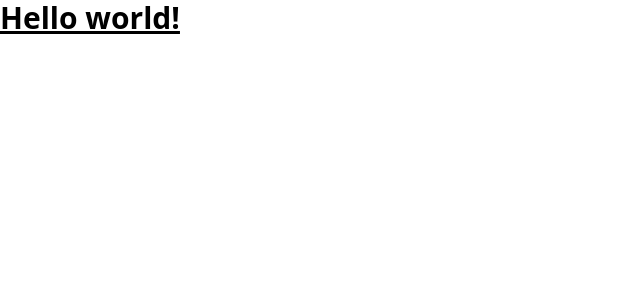
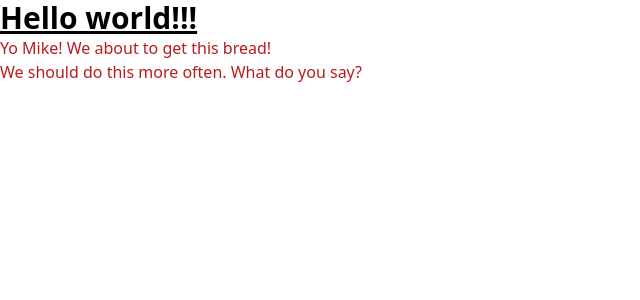
Before and after one commit to Vi-obb/react-cryptocurrency-app, a React (Vite) app: page / in a window 1280 px wide. Shown: the top 300 px of the page, without its empty margins (0-640 px from the left). Built offline with nearby package versions, Linux system fonts and the light colour scheme.

Commit message:
testing this shit out

```diff
--- a/src/App.jsx
+++ b/src/App.jsx
@@ -17,8 +17,14 @@ function App() {
   return (
     <div>
       <h1 className="text-3xl font-bold underline">
-        Hello world!
+        Hello world!!!
       </h1>
+      <p className="text-red-700">
+        Yo Mike! We about to get this bread!
+      </p>
+      <p  className="text-red-700">
+        We should do this more often. What do you say?
+      </p>
     </div>
 
   )
```
Also changed, not shown: 1 other file (tests, documents, lock files or other folders).
